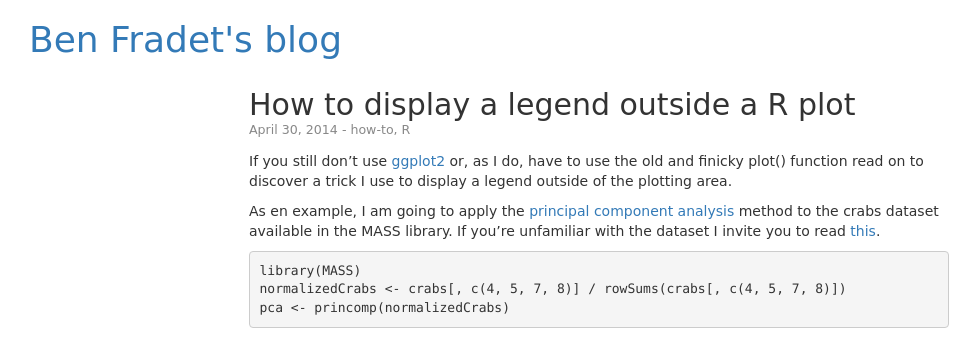
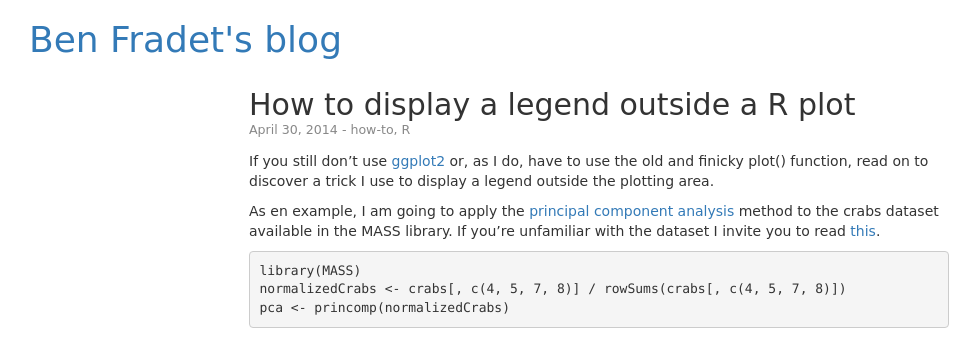
Before and after one commit to BenFradet/benfradet.github.io, a Jekyll site: the page built from _posts/2014-04-30-Display-legend-outside-plot-R.md, in a window 1280 px wide. Shown: the top 340 px of the page, without its empty margins (41-1021 px from the left). Built offline with Jekyll 4.4.1, drawn with Linux system fonts in a browser that asks for light colours; nearby versions of some CDN libraries.

Commit message:
started second post

```diff
--- a/_config.yml
+++ b/_config.yml
@@ -1,5 +1,5 @@
 domain: benfradet.github.io
-author: Benjamin Fradet
+author: Ben Fradet
 email: benjamin.fradet@gmail.com
 title: Ben Fradet's blog
 
--- a/_posts/2014-04-30-Display-legend-outside-plot-R.md
+++ b/_posts/2014-04-30-Display-legend-outside-plot-R.md
@@ -8,8 +8,8 @@ image: legend.png
 ---
 
 If you still don't use [ggplot2](https://github.com/hadley/ggplot2) or, as I do,
-have to use the old and finicky plot() function read on to discover a trick I
-use to display a legend outside of the plotting area.
+have to use the old and finicky plot() function, read on to discover a trick I
+use to display a legend outside the plotting area.
 
 As en example, I am going to apply the
 [principal component analysis](http://en.wikipedia.org/wiki/Principal_component_analysis)
```
Also changed, not shown: _drafts/2014-05-10-Why-you-should-use-vim.md (added, +10 -0 lines), images/vim.png (added).
